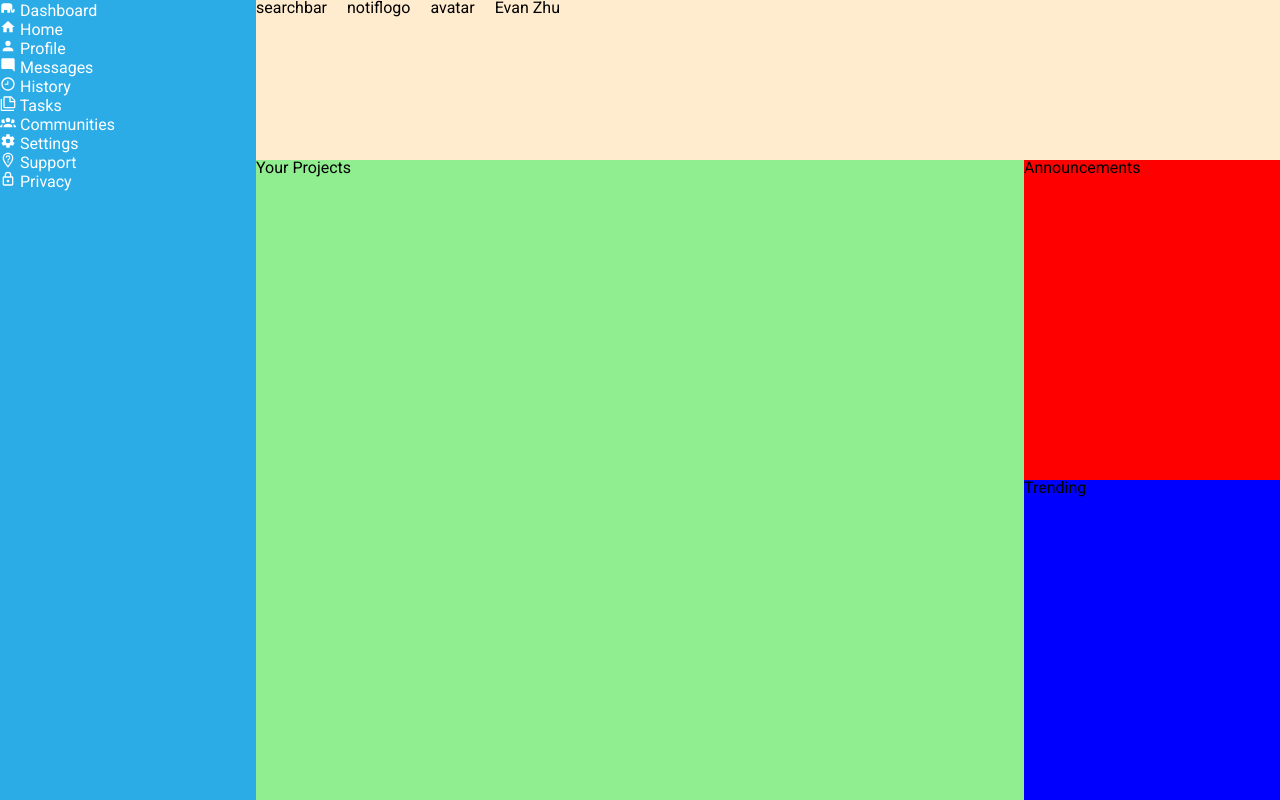
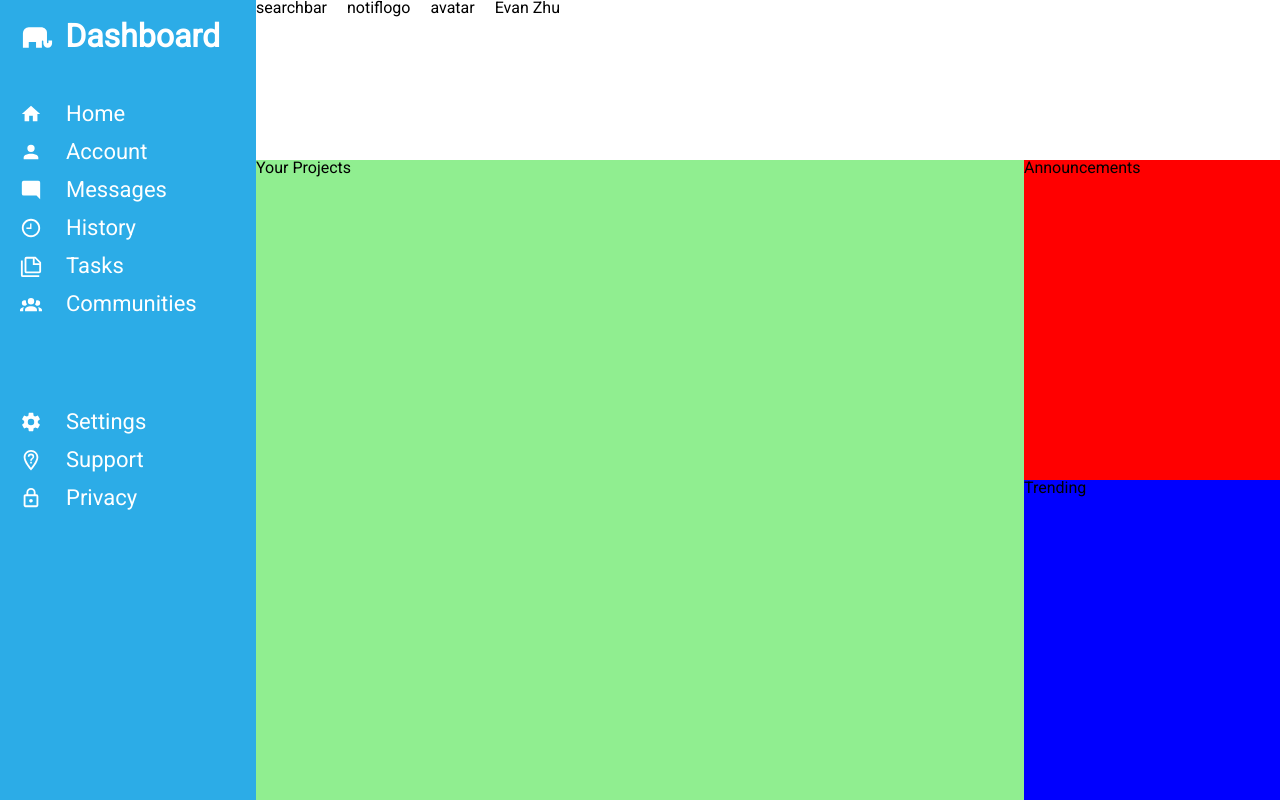
Before and after one commit to evanzhu888/admindashboard, a plain HTML site: page index.html in a window 1280 px wide. Drawn offline with Linux system fonts and the light colour scheme.

Commit message:
Create sidebar

```diff
--- a/index.html
+++ b/index.html
@@ -24,46 +24,46 @@
         </div>
 
         <div class = "sidebar">
-            <div class = "Dashboard">
-                <img src = "img/elephant.svg" style = "height: 16px" alt="Elephant" class = "svg">
-                Dashboard</div>
+            <div class = "dashboard">
+                <img src = "img/elephant.svg" style = "height: 2.2rem; " alt="Elephant" class = "svg">
+                <div>Dashboard</div>
+            </div>
             <div class = "menu">
                 <ul>
                     <li>
                         <img src="img/home.svg" alt="home" class = "svg">
-                        Home
+                        <div>Home</div>
                     </li>
                     <li>
                          <img src="img/account.svg" alt="account" class = "svg">
-                        Profile
+                        <div>Account</div>
                     </li>
                     <li>
                         <img src="img/message-reply.svg" alt="account" class = "svg">
-                        Messages
+                        <div>Messages</div>
                      </li>
                      <li>
                         <img src="img/clock-time-nine-outline.svg" alt="account" class = "svg">
-                        History
+                        <div>History</div>
                     </li>
                     <li>
                          <img src="img/note-multiple-outline.svg" alt="account" class = "svg">
-                        Tasks
+                        <div>Tasks</div>
                     </li>
                     <li>
                          <img src="img/account-group.svg" alt="account" class = "svg">
-                        Communities
-                    </li>
-                    <li>
+                         <div>Communities</div>
+                    <li id = "space">
                         <img src="img/cog.svg" alt="account" class = "svg">
-                        Settings
+                        <div>Settings</div>
                     </li>
                     <li>
                         <img src="img/map-marker-question-outline.svg" alt="account" class = "svg">
-                        Support
+                        <div>Support</div>
                     </li>
                     <li>
                         <img src="img/lock-outline.svg" alt="account" class = "svg">
-                        Privacy
+                        <div>Privacy</div>
                     </li>
                 </ul>
             </div>
--- a/styles.css
+++ b/styles.css
@@ -55,6 +55,7 @@ table {
 body {
     margin: 0;
 }
+
 .container {
     min-height: 100vh;
     width: 100vw;
@@ -64,7 +65,6 @@ body {
 }
 
 .header {
-    background-color: blanchedalmond;
     grid-column: 2 / 4;
     grid-row: 1 / 2;
     display: grid;
@@ -86,6 +86,37 @@ body {
     grid-column: 1;
     grid-row: 1 / 4;
     color: white;
+    display: flex;
+    flex-direction: column;
+    padding-top:20px;
+    padding-left: 20px;
+    align-items: start;
+}
+
+.dashboard {
+    font-size: 2rem;
+    font-weight: bold;
+    display: flex;
+    gap: 10px;
+}
+ul {
+    display: flex;
+    flex-direction: column;
+    gap: 1rem;
+}
+
+ul:first-child {
+    padding-top: 3rem;
+}
+li {
+    list-style: none;
+    display: flex;
+    gap: 24px;
+    font-size: 22px;
+}
+
+#space {
+    padding-top: 5rem;
 }
 
 .projects {
@@ -105,7 +136,6 @@ body {
     grid-column: 3;
     grid-row: 3;
 }
-
 .svg {
-    height: 16px;
+    height: 22px;
 }
```
Lines whose indentation alone changed are shown as unchanged.
